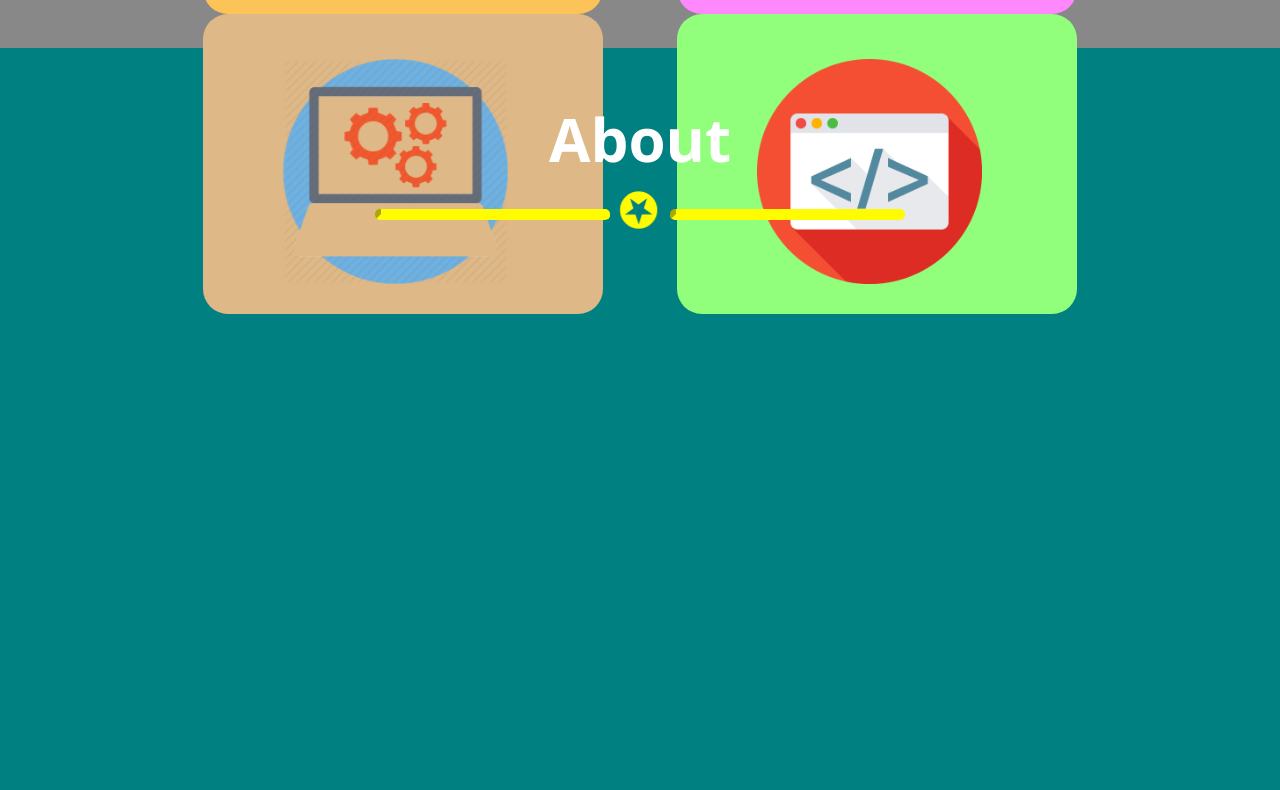
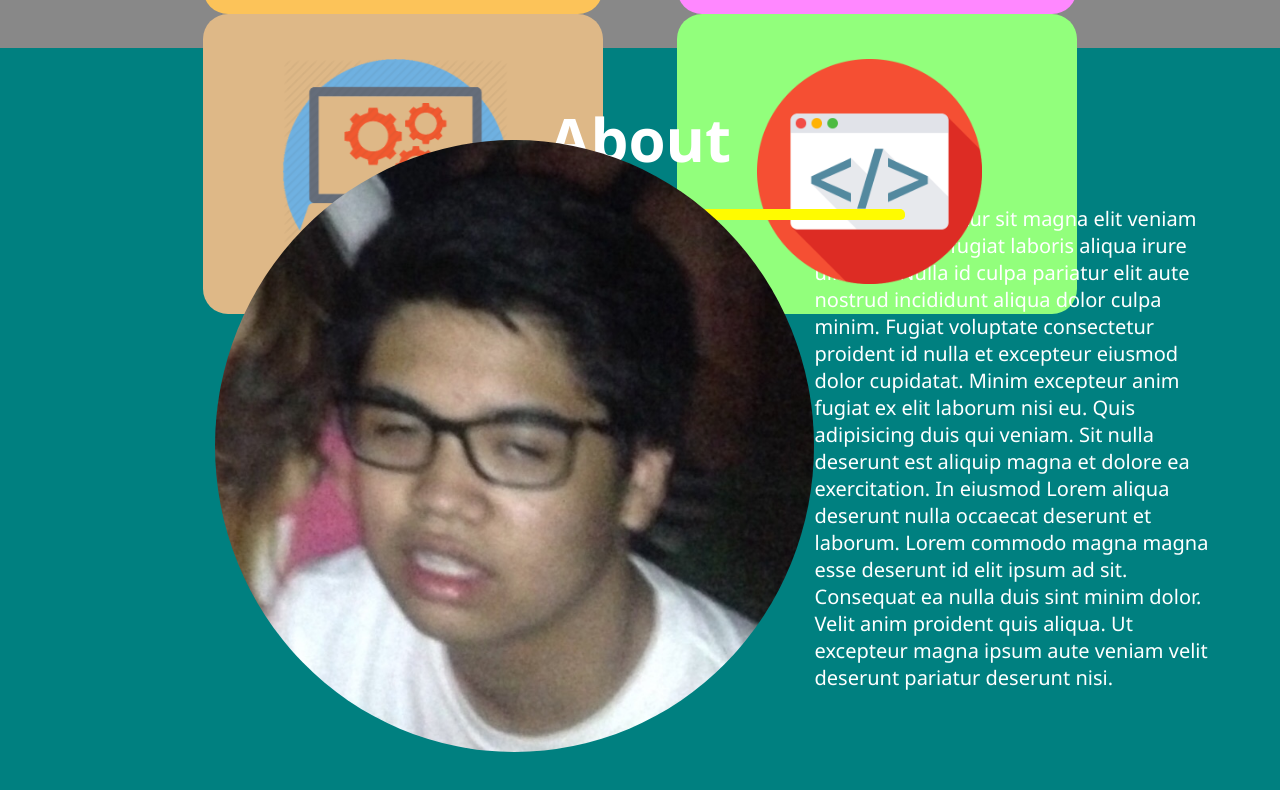
Before and after one commit to YuriP123/Yuri-Portfolio-old, a plain HTML site: page index.html in a window 1280 px wide. Shown: the part 1552-2342 px from the top of the page. Drawn offline with Linux system fonts and the light colour scheme.

Commit message:
Added image and paragraph in about (fix later)

```diff
--- a/index.html
+++ b/index.html
@@ -39,14 +39,23 @@
 </div>
 
 <div id="page3">
-    <div id="page2Name">
-        <h2 id="page2Title"> About </h2>
+    <div id="page3Name">
+        <h2 id="page3Title"> About </h2>
             <div class="heroSeparate">
                 <hr id="frontBreakleft">
                 <h3 class="whiteStar">✪</h3>
                 <hr id="frontBreakright">
             </div>
         </div>
+    <div id="p3Body">
+        <div id="aboutImg"> <img src="Yuri.jpg"> </div>
+        <div id="p3Paragraph">
+            <p> Minim consectetur sit magna elit veniam veniam cillum fugiat laboris aliqua irure ullamco. Nulla id culpa pariatur elit aute nostrud incididunt aliqua dolor culpa minim. Fugiat voluptate consectetur proident id nulla et excepteur eiusmod dolor cupidatat. Minim excepteur anim fugiat ex elit laborum nisi eu. Quis adipisicing duis qui veniam. Sit nulla deserunt est aliquip magna et dolore ea exercitation.
+
+                In eiusmod Lorem aliqua deserunt nulla occaecat deserunt et laborum. Lorem commodo magna magna esse deserunt id elit ipsum ad sit. Consequat ea nulla duis sint minim dolor. Velit anim proident quis aliqua. Ut excepteur magna ipsum aute veniam velit deserunt pariatur deserunt nisi.
+            </p>
+        </div>
+    </div>
 </div>
 
 <script src="scripts.js"></script>
--- a/style.css
+++ b/style.css
@@ -173,3 +173,39 @@ img{
     height: 100vh;
     justify-content: center;
 }
+
+#page3Name{
+    position: absolute;
+    font-family:'Segoe UI';
+    font-size: 40px;
+    color: rgb(255, 255, 255);
+}
+
+#page3Title{
+    text-align:center;
+}
+
+#p3Body{
+    display: flex;
+    flex-direction: row;
+    justify-content: flex-start;
+    align-items: center;
+    align-content: space-around;
+}
+
+#aboutImg img{
+    max-width: 80%;
+    max-height: 80%;
+    border-radius: 50%;
+}
+
+#p3Paragraph{
+    word-wrap: break-word;
+    width: 400px;
+    shape-outside: url(Yuri.jpg);
+    shape-image-threshold: 0.5;
+    float: left;
+    font-family:'Segoe UI';
+    font-size: 20px;
+    color: rgb(255, 255, 255);
+}
```
Also changed, not shown: Yuri.jpg (added).
